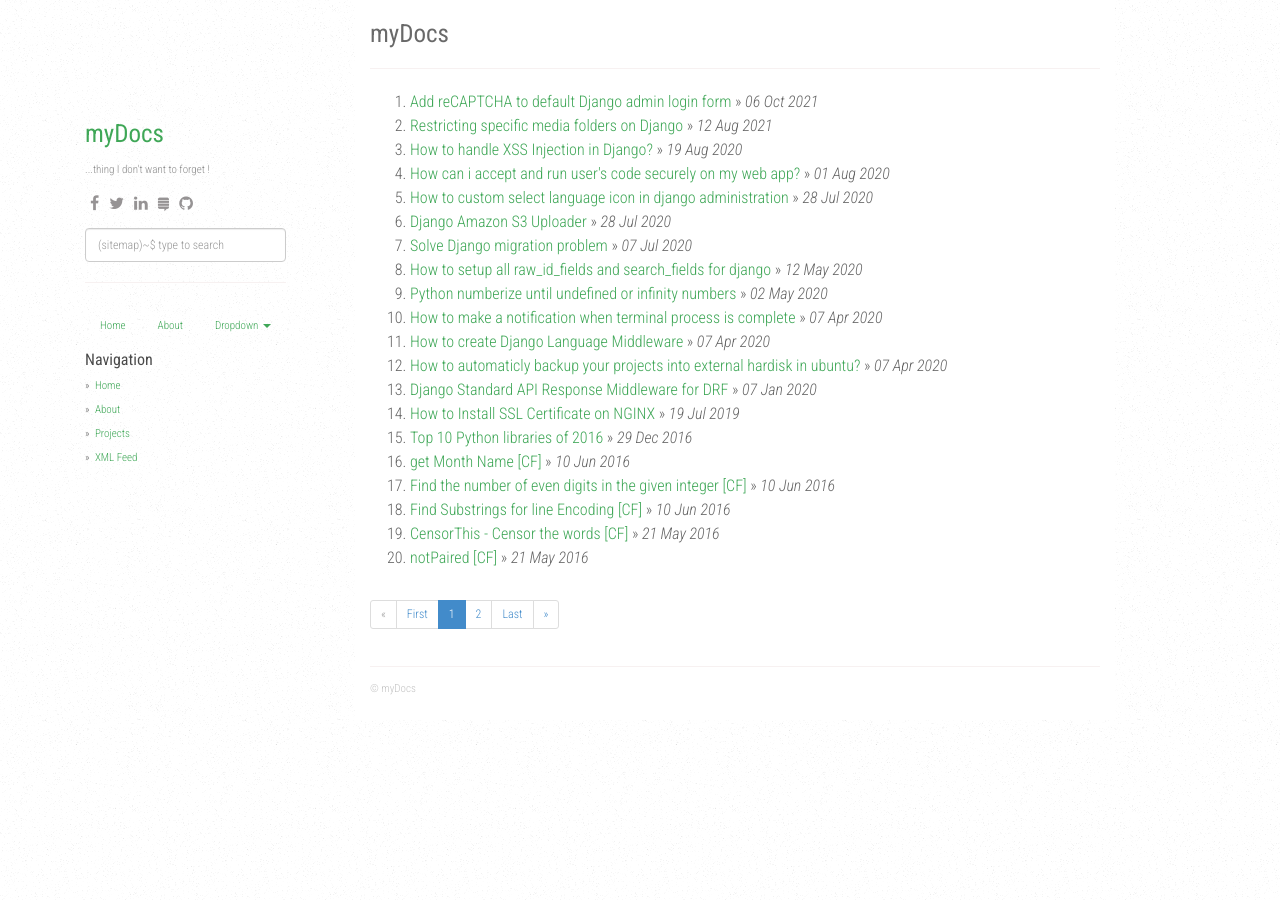
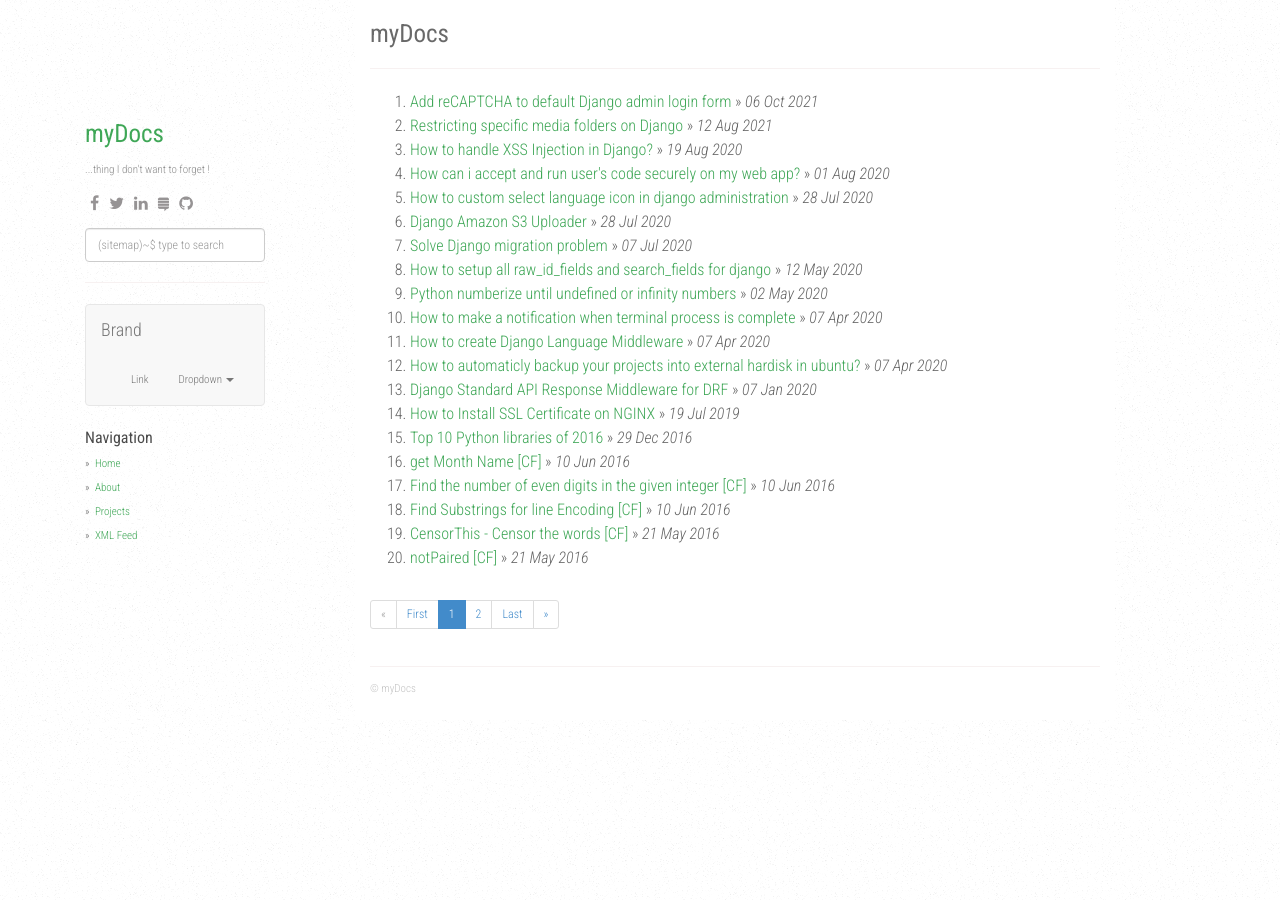
Before and after one commit to docs-source/docs.my.id, a Jekyll site: the page built from index.html, in a window 1280 px wide. Built offline with Jekyll 4.4.1, drawn with Linux system fonts in a browser that asks for light colours; nearby versions of some CDN libraries; the list of posts is cut into pages by our own code.

Commit message:
Update default.html

```diff
--- a/_layouts/default.html
+++ b/_layouts/default.html
@@ -132,24 +132,37 @@ layout: compress
             <ul class="search__results" id="js-search__results"></ul>
           </div>
           <hr />
-<ul class="nav nav-pills">
-  <li role="presentation"><a href="#">Home</a></li>
-  <li role="presentation"><a href="#">About</a></li>
-  <li role="presentation" class="dropdown">
-    <a class="dropdown-toggle" data-toggle="dropdown" href="#" role="button" aria-haspopup="true" aria-expanded="false">
-      Dropdown <span class="caret"></span>
-    </a>
-    <ul class="dropdown-menu">
+<nav class="navbar navbar-default">
+  <div class="container-fluid">
+    <!-- Brand and toggle get grouped for better mobile display -->
+    <div class="navbar-header">
+      <button type="button" class="navbar-toggle collapsed" data-toggle="collapse" data-target="#bs-example-navbar-collapse-1" aria-expanded="false">
+        <span class="sr-only">Toggle navigation</span>
+        <span class="icon-bar"></span>
+        <span class="icon-bar"></span>
+        <span class="icon-bar"></span>
+      </button>
+      <a class="navbar-brand" href="#">Brand</a>
+    </div>
+
+    <!-- Collect the nav links, forms, and other content for toggling -->
+    <div class="collapse navbar-collapse" id="bs-example-navbar-collapse-1">
+      <ul class="nav navbar-nav navbar-right">
+        <li><a href="#">Link</a></li>
+        <li class="dropdown">
+          <a href="#" class="dropdown-toggle" data-toggle="dropdown" role="button" aria-haspopup="true" aria-expanded="false">Dropdown <span class="caret"></span></a>
+          <ul class="dropdown-menu">
             <li><a href="#">Action</a></li>
             <li><a href="#">Another action</a></li>
             <li><a href="#">Something else here</a></li>
             <li role="separator" class="divider"></li>
             <li><a href="#">Separated link</a></li>
-            <li role="separator" class="divider"></li>
-            <li><a href="#">One more separated link</a></li>
-    </ul>
-  </li>
-</ul>
+          </ul>
+        </li>
+      </ul>
+    </div><!-- /.navbar-collapse -->
+  </div><!-- /.container-fluid -->
+</nav>
           <ul class="sidebar-nav">
             <strong>Navigation</strong>
             <li><a href="/">Home</a></li>
```
